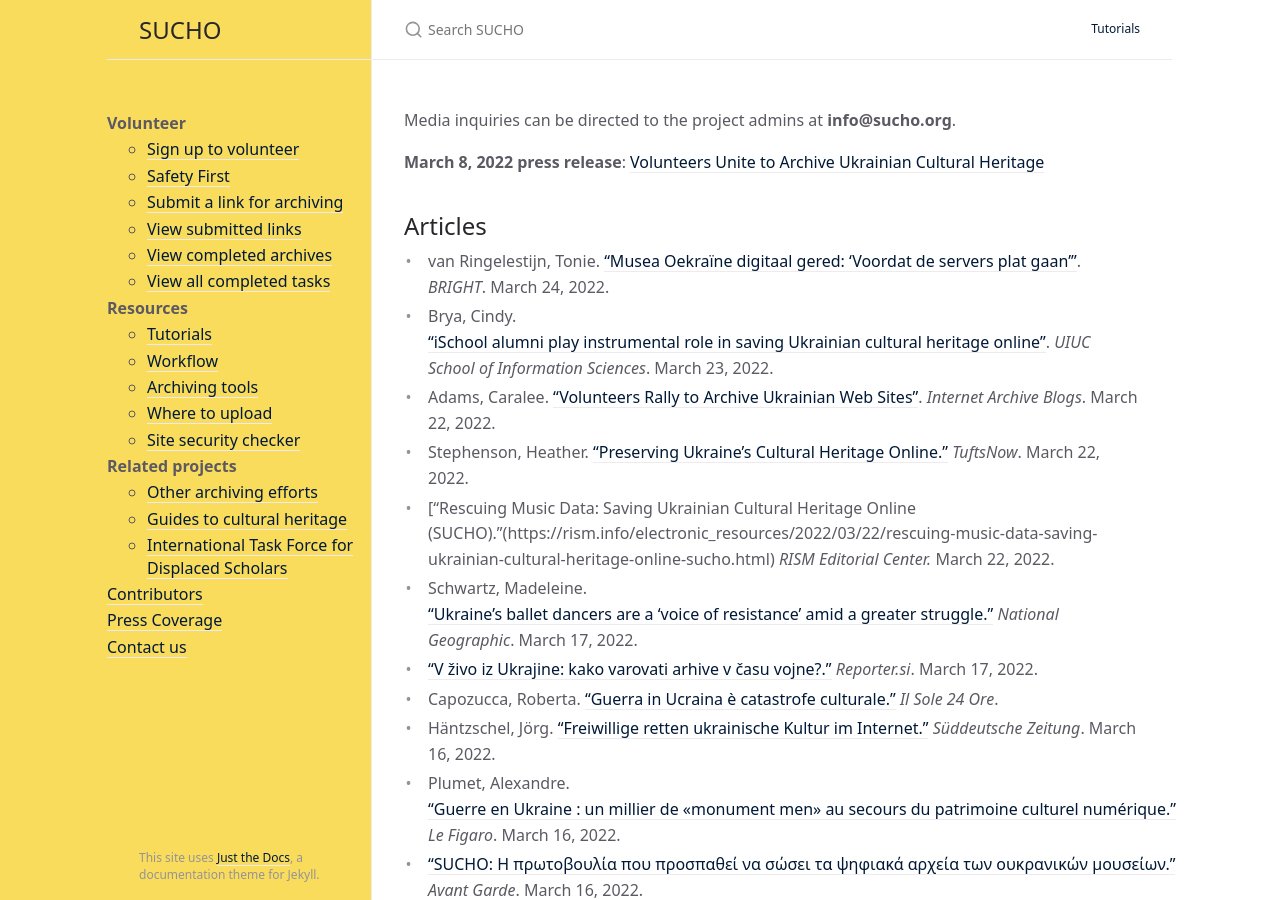
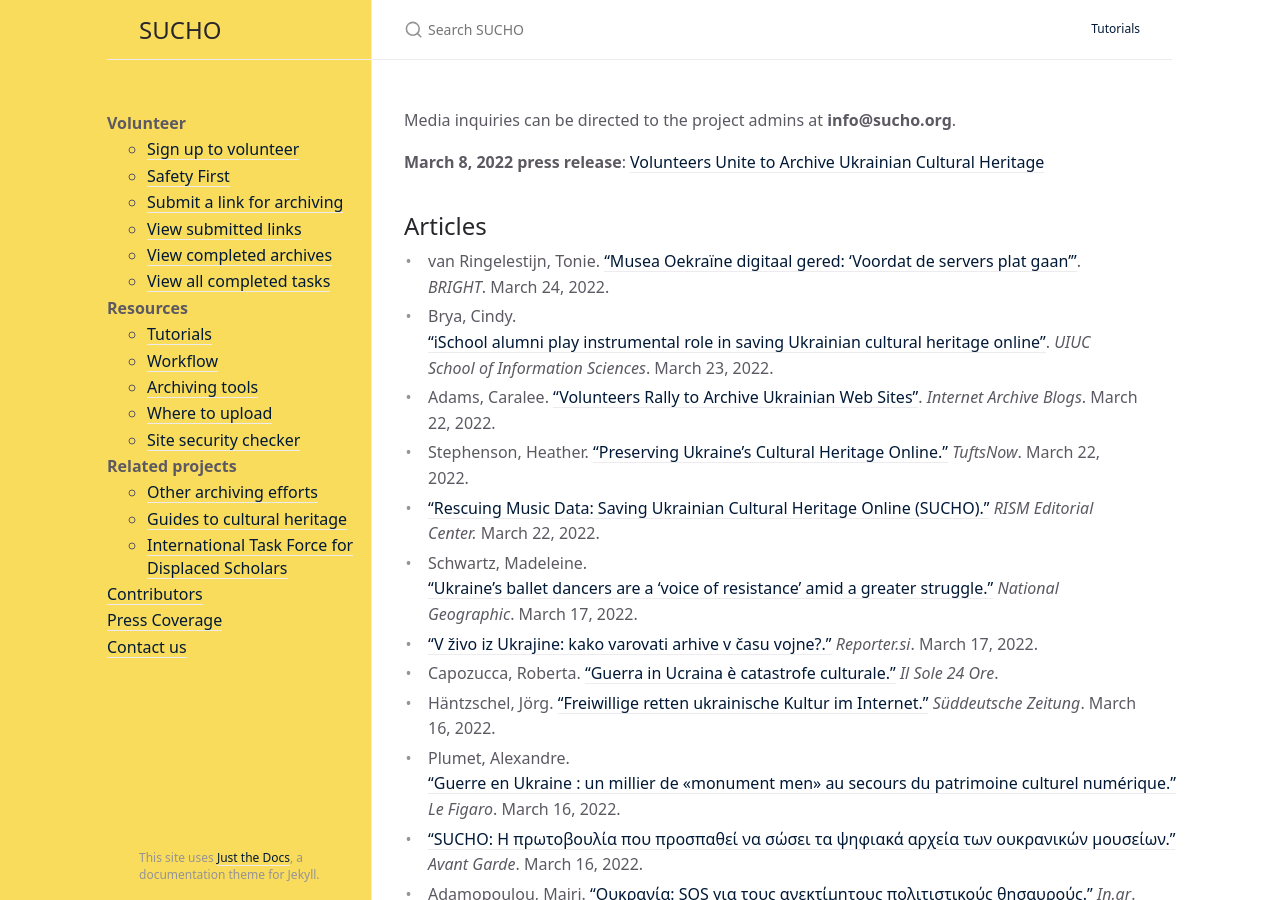
Before and after one commit to sucho-archiving/sucho-archiving.github.io, a Jekyll site: the page built from press.md, in a window 1280 px wide and 900 px high. Built offline with Jekyll 4.4.1, drawn with Linux system fonts in a browser that asks for light colours.

Commit message:
Update press.md

```diff
--- a/press.md
+++ b/press.md
@@ -13,7 +13,7 @@
 - Brya, Cindy. ["iSchool alumni play instrumental role in saving Ukrainian cultural heritage online"](https://ischool.illinois.edu/news-events/news/2022/03/ischool-alumni-play-instrumental-role-saving-ukranian-cultural-heritage). *UIUC School of Information Sciences*. March 23, 2022.
 - Adams, Caralee. ["Volunteers Rally to Archive Ukrainian Web Sites"](http://blog.archive.org/2022/03/22/volunteers-rally-to-archive-ukrainian-web-sites/). *Internet Archive Blogs*. March 22, 2022.
 - Stephenson, Heather. ["Preserving Ukraine’s Cultural Heritage Online."](https://now.tufts.edu/articles/preserving-ukraine-s-cultural-heritage-online) *TuftsNow*. March 22, 2022.
-- ["Rescuing Music Data: Saving Ukrainian Cultural Heritage Online (SUCHO)."(https://rism.info/electronic_resources/2022/03/22/rescuing-music-data-saving-ukrainian-cultural-heritage-online-sucho.html) *RISM Editorial Center.* March 22, 2022.
+- ["Rescuing Music Data: Saving Ukrainian Cultural Heritage Online (SUCHO)."](https://rism.info/electronic_resources/2022/03/22/rescuing-music-data-saving-ukrainian-cultural-heritage-online-sucho.html) *RISM Editorial Center.* March 22, 2022.
 - Schwartz, Madeleine. ["Ukraine’s ballet dancers are a ‘voice of resistance’ amid a greater struggle."](https://www.nationalgeographic.com/history/article/ukraines-ballet-dancers-are-a-voice-of-resistance-amid-a-greater-struggle) *National Geographic*. March 17, 2022.
 - ["V živo iz Ukrajine: kako varovati arhive v času vojne?."](https://reporter.si/clanek/magazin/v-zivo-iz-ukrajine-kako-varovati-arhive-v-casu-vojne-951880) *Reporter.si*. March 17, 2022.
 - Capozucca, Roberta. ["Guerra in Ucraina è catastrofe culturale."](https://www.ilsole24ore.com/art/guerra-ucraina-e-catastrofe-culturale-AEu6lBIB) *Il Sole 24 Ore*.
```
